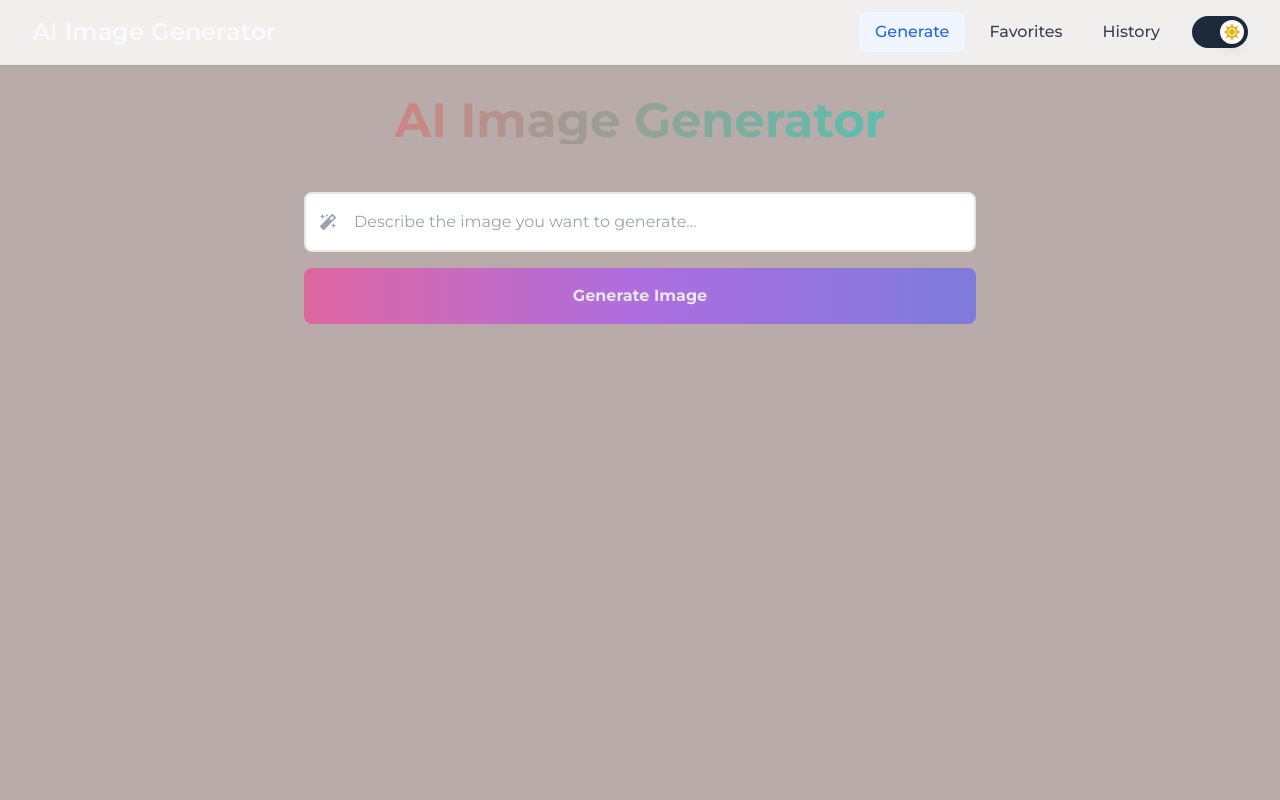
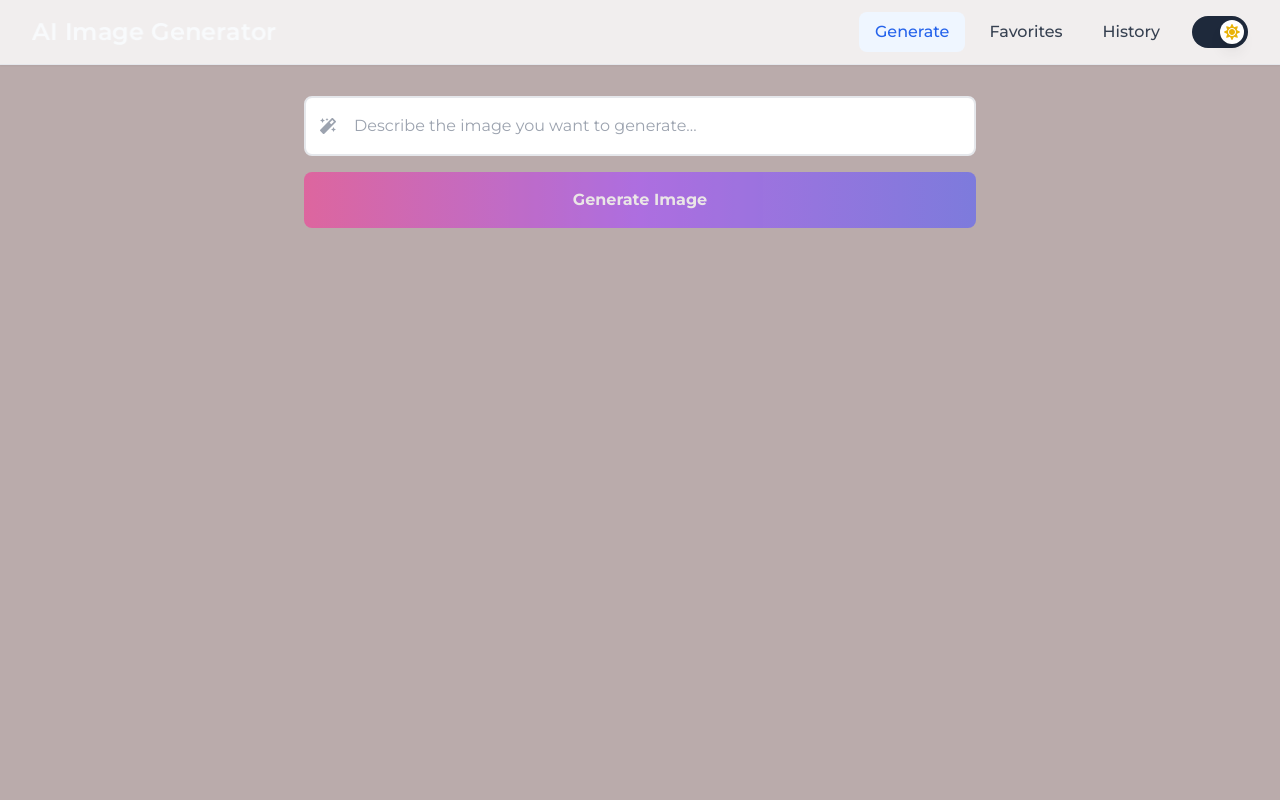
Before and after one commit to pranav600/AI-Image-Generator, a Next.js app: page / in a window 1280 px wide. Shown: the top 800 px of the page. Built offline with nearby package versions, Linux system fonts and the light colour scheme.

Commit message:
Fix Heading

```diff
--- a/src/pages/index.js
+++ b/src/pages/index.js
@@ -36,11 +36,7 @@ export default function Home() {
       case "generate":
         return (
           <div className="w-full max-w-4xl mx-auto px-4">
-            <div className="text-center mb-12">
-              <h1 className="text-4xl md:text-5xl font-bold mb-4 bg-gradient-to-r from-red-400 to-teal-400 text-transparent bg-clip-text">
-                AI Image Generator
-              </h1>
-            </div>
+
 
             <form
               onSubmit={handleSubmit}
```
